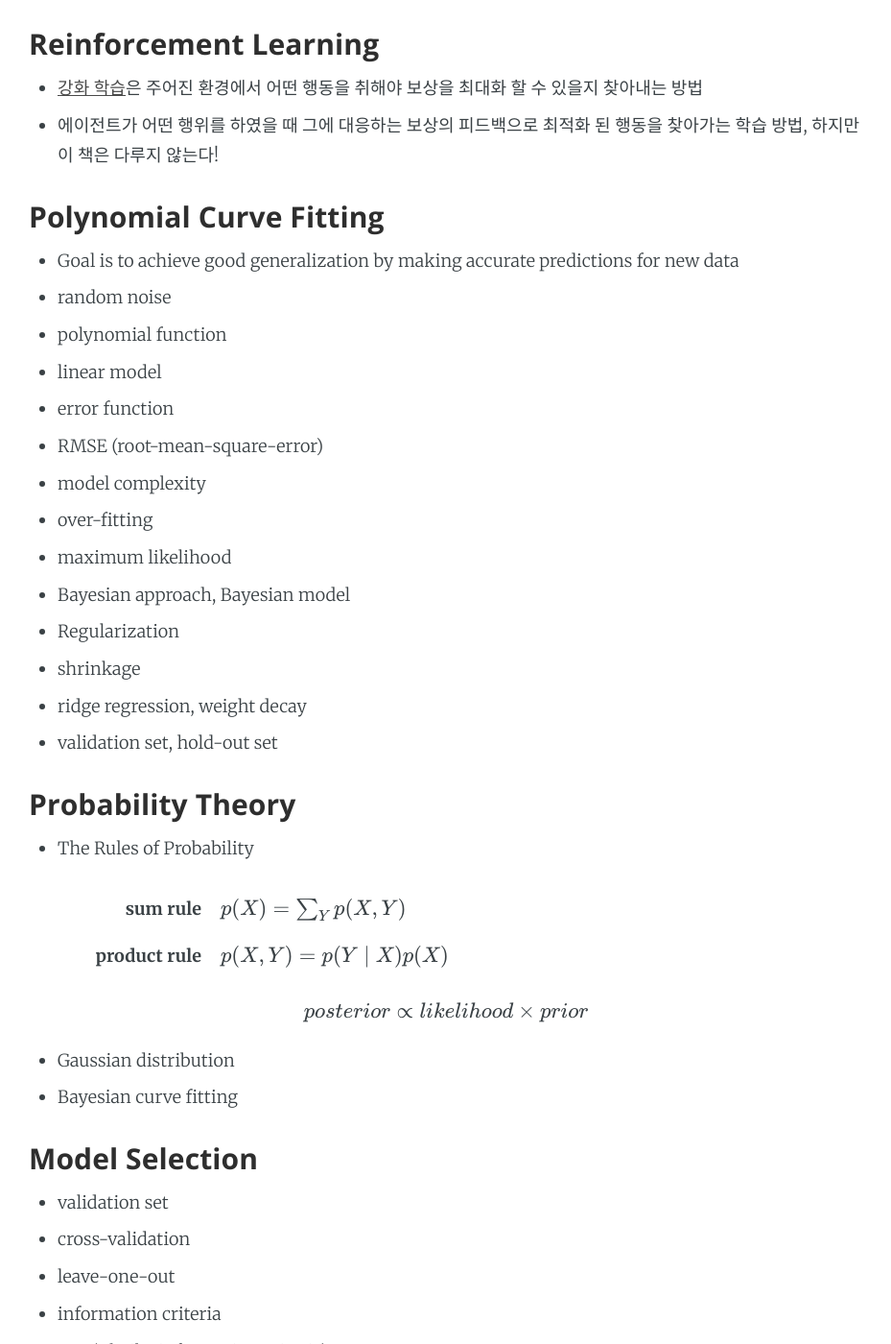
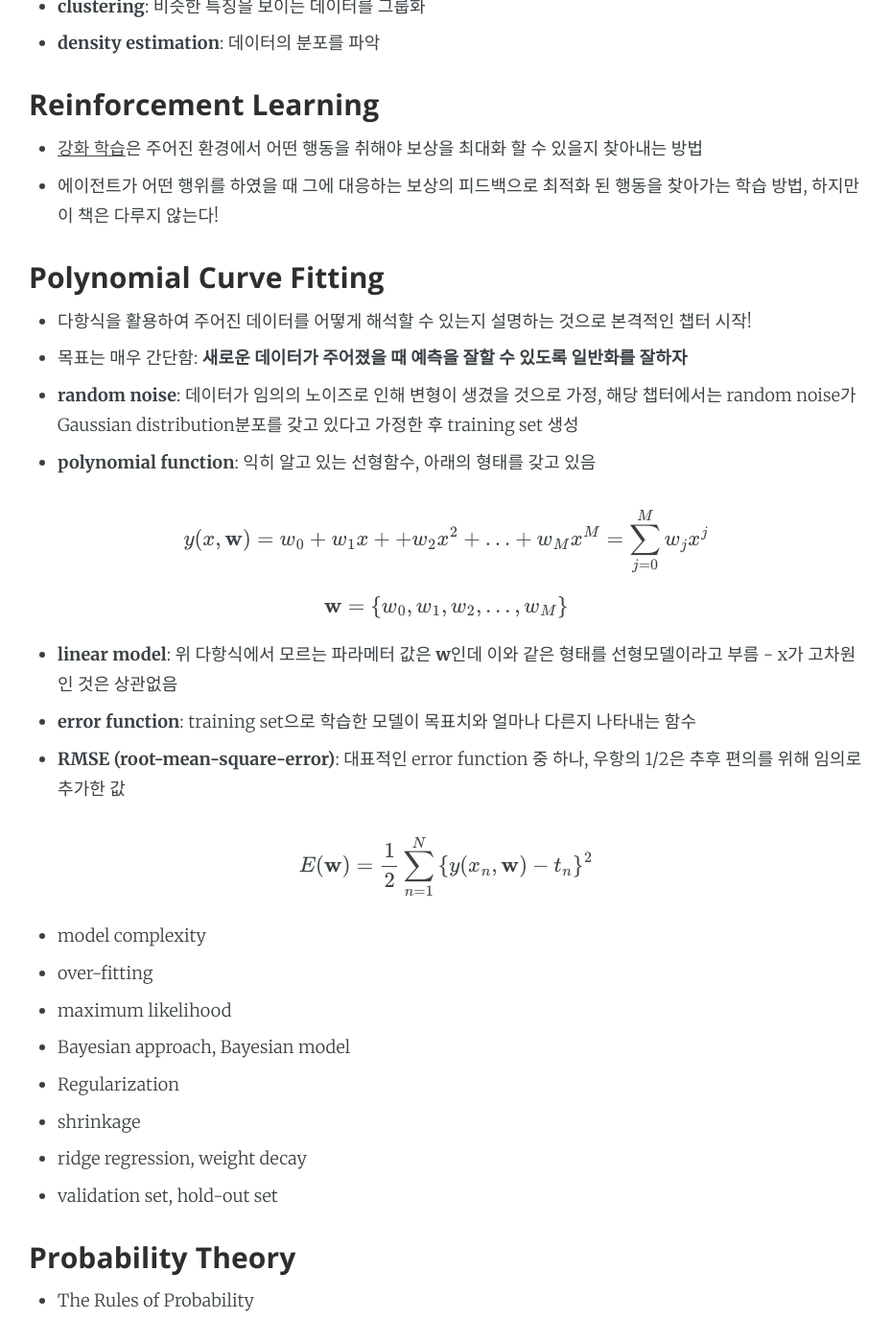
Before and after one commit to hyunjong-lee/hyunjong-lee-prev.github.io, a Jekyll site: the page built from _posts/2015-01-04-MachineLearning_Study_1.markdown, in a window 1280 px wide and 1400 px high, scrolled down 1084 px. Shown: the whole window at 96% size, without its empty margins (175-1104 px from the left). Built offline with Jekyll 4.4.1, drawn with Linux system fonts in a browser that asks for light colours; formulas are drawn with MathJax 3; some of the changed text lies outside the part shown.

Commit message:
PRML 챕터 1 정리 중 ...
내일 이어서 하자!

```diff
--- a/_posts/2015-01-04-MachineLearning_Study_1.markdown
+++ b/_posts/2015-01-04-MachineLearning_Study_1.markdown
@@ -10,6 +10,8 @@ Introduction 챕터인데도 다루는 주제가 광범위하고 깊은 것 같
 이렇게 방대한 분량을 정리하시다니 -_-; 수학의 정석 이후로 이렇게 정리 잘 되어있는 수학책은 처음봅니다. 인간의 범주를 한참 벗어나신듯.
 
 1장에서 본 **주요 키워드 - 대략 60개 -**만 나열해보면 다음과 같습니다.
+도입하는 챕터라 키워드만 우선 나열하고 추후에 각 챕터에서 집중 공략할 거라고 [Bishop] 아저씨가 그러셨으니 그러셨을것이라 믿고 일단 주요 키워드만 정리합니다.
+틀린 부분이 있으면 알려주세요 >_<!
 
 ## Keywords ##
 
@@ -36,12 +38,34 @@ Introduction 챕터인데도 다루는 주제가 광범위하고 깊은 것 같
 
 ### Polynomial Curve Fitting ###
 
-* Goal is to achieve good generalization by making accurate predictions for new data
-* random noise
-* polynomial function
-* linear model
-* error function
-* RMSE (root-mean-square-error)
+* 다항식을 활용하여 주어진 데이터를 어떻게 해석할 수 있는지 설명하는 것으로 본격적인 챕터 시작!
+* 목표는 매우 간단함: **새로운 데이터가 주어졌을 때 예측을 잘할 수 있도록 일반화를 잘하자**
+* **random noise**: 데이터가 임의의 노이즈로 인해 변형이 생겼을 것으로 가정, 해당 챕터에서는 random noise가 Gaussian distribution분포를 갖고 있다고 가정한 후 training set 생성
+* **polynomial function**: 익히 알고 있는 선형함수, 아래의 형태를 갖고 있음
+
+$$
+\begin{align*}
+ y(x, \mathbf{w}) = w_{0} + w_{1}x + + w_{2}x^2 + \ldots + w_{M}x^M = \sum_{j=0}^{M}{w_{j}x^{j}}
+\end{align*}
+$$
+
+
+$$
+\begin{align*}
+ \mathbf{w} = \left\{w_{0}, w_{1}, w_{2}, \ldots, w_{M}\right\}
+\end{align*}
+$$
+
+* **linear model**: 위 다항식에서 모르는 파라메터 값은 **w**인데 이와 같은 형태를 선형모델이라고 부름 - x가 고차원인 것은 상관없음
+* **error function**: training set으로 학습한 모델이 목표치와 얼마나 다른지 나타내는 함수
+* **RMSE (root-mean-square-error)**: 대표적인 error function 중 하나, 우항의 1/2은 추후 편의를 위해 임의로 추가한 값
+
+$$
+\begin{align*}
+ E(\mathbf{w}) = \frac{1}{2} \sum_{n=1}^{N}\left\{y(x_{n}, \mathbf{w}) - t_{n}\right\}^2
+\end{align*}
+$$
+
 * model complexity
 * over-fitting
 * maximum likelihood
```
